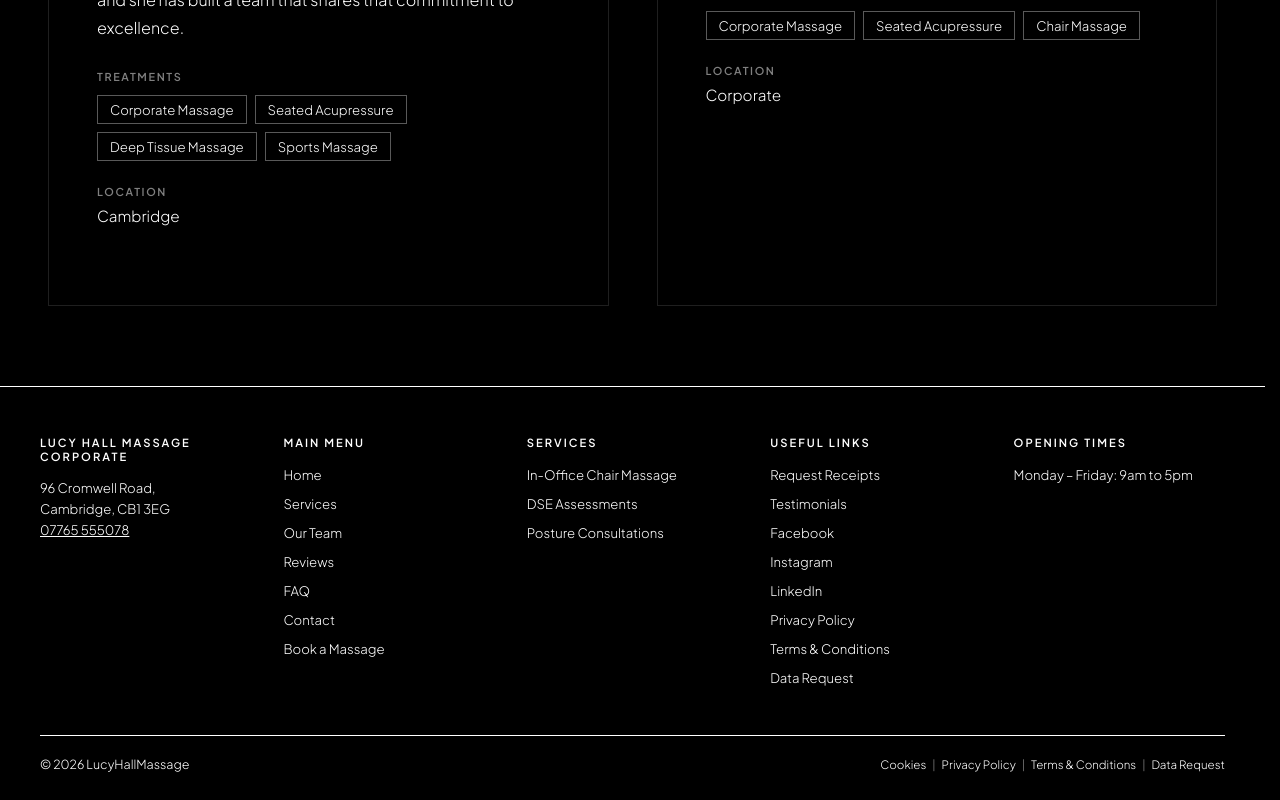
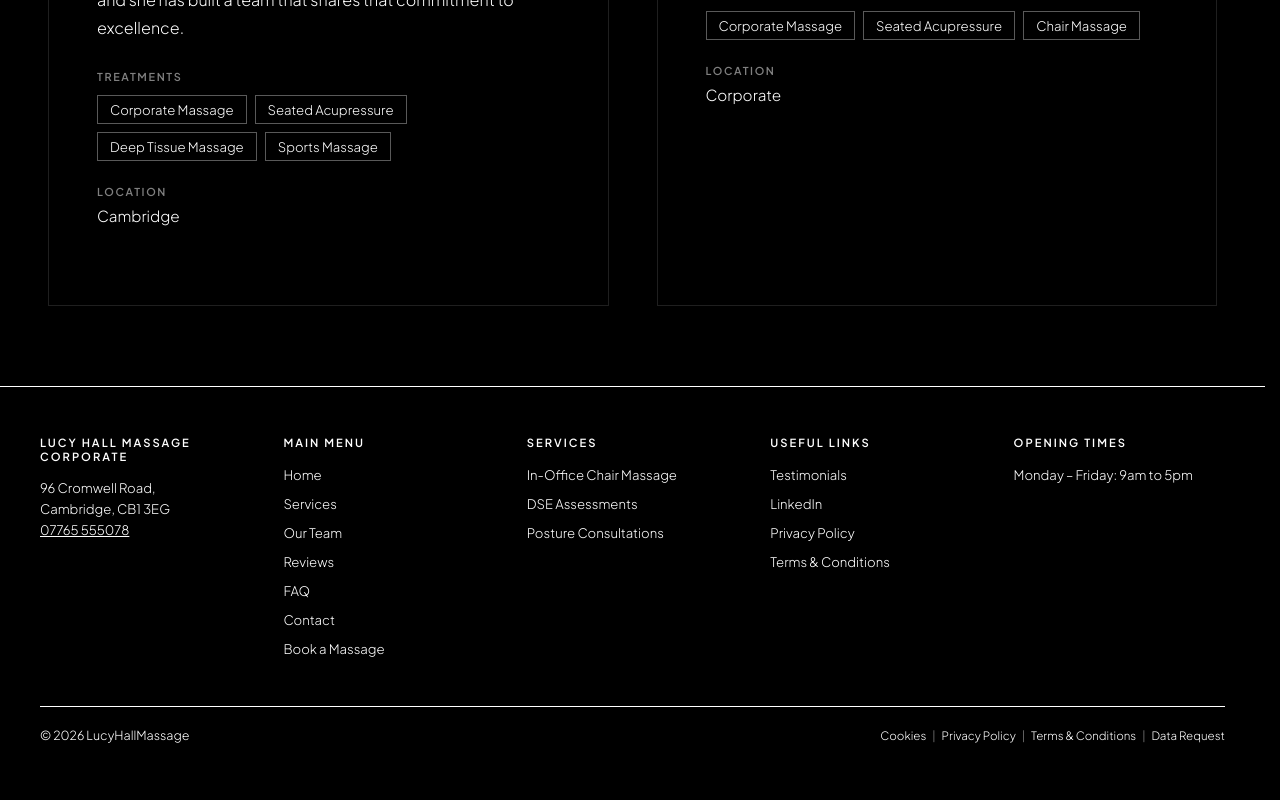
Before and after one commit to federationdesign-design/LHM, a Next.js app: page /corporate/team in a window 1280 px wide. Shown: the part 1115-1915 px from the top of the page. After the commit the page ends 1886 px from the top, so only its background shows below. Built offline with nearby package versions, Linux system fonts and the light colour scheme.

Commit message:
Corp footer: trim useful links to Testimonials/LinkedIn/Privacy/Terms, update LinkedIn URL

```diff
--- a/app/CorporateFooter.tsx
+++ b/app/CorporateFooter.tsx
@@ -27,14 +27,10 @@ const mainMenu: [string, string][] = [
 ];
 
 const usefulLinks: [string, string][] = [
-  ['Request Receipts', '/receipts'],
-  ['Testimonials', '/testimonials'],
-  ['Facebook', 'https://www.facebook.com/lucyhallmassage'],
-  ['Instagram', 'https://www.instagram.com/lucyhallmassage/'],
-  ['LinkedIn', 'https://www.linkedin.com/in/lucy-hall-47369141/'],
+  ['Testimonials', '/reviews'],
+  ['LinkedIn', 'https://www.linkedin.com/company/lucy-hall-massage'],
   ['Privacy Policy', '/legal/privacy-policy'],
   ['Terms & Conditions', '/legal/terms-and-conditions'],
-  ['Data Request', '/legal/data-request'],
 ];
 
 const corpServices: [string, string][] = [
```
